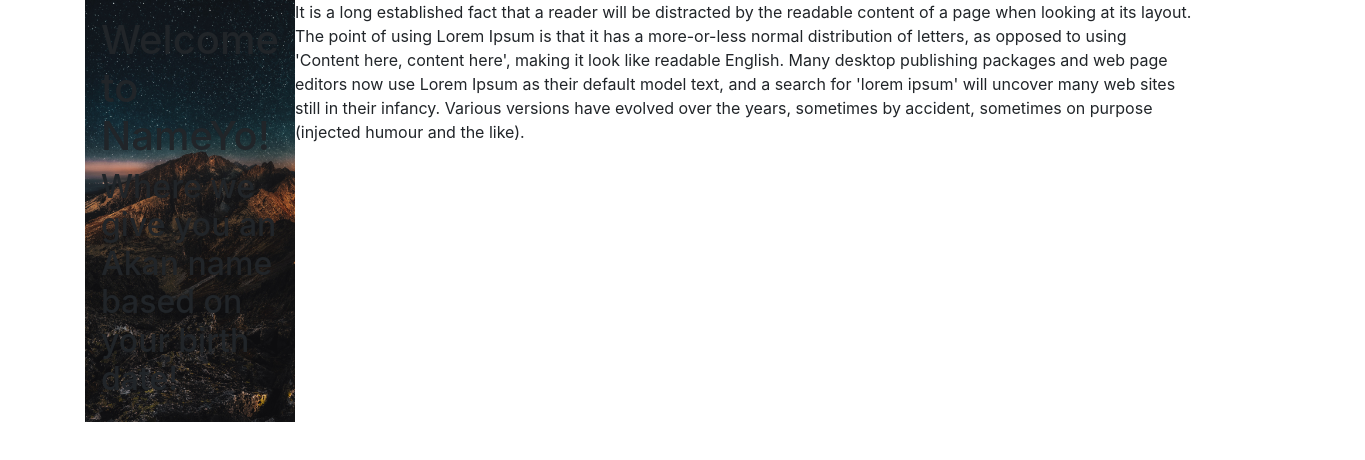
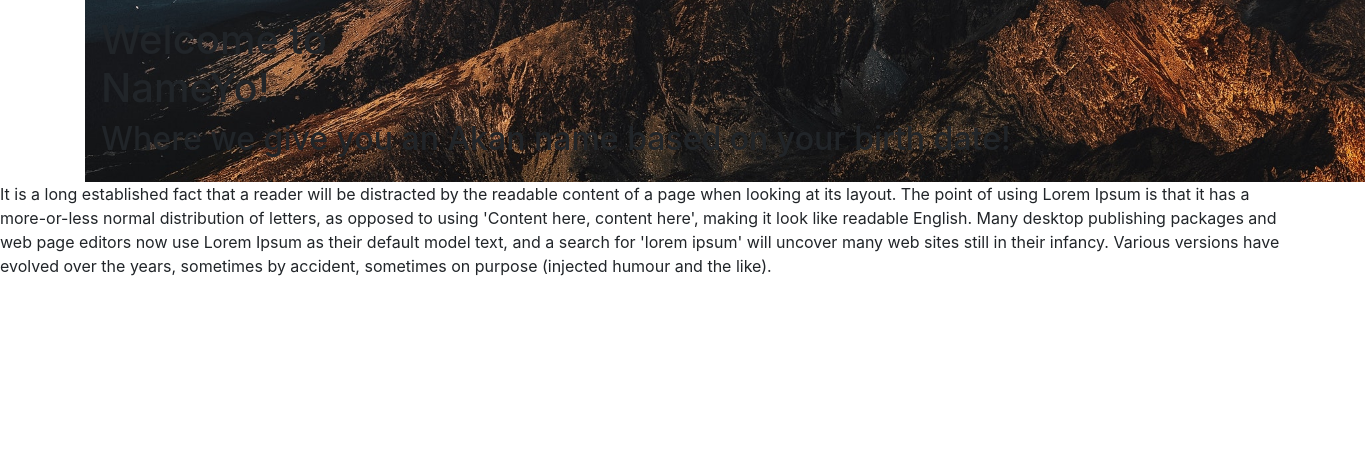
Before and after one commit to NyawiraMuturi/NameYo, a plain HTML site: page index.html in a window 1280 px wide. Shown: the whole page, 1365 px wide, since content can reach past the window. Drawn offline with nearby package versions, Linux system fonts and the light colour scheme.

Commit message:
changes made to rows and colunms

```diff
--- a/css/styles.css
+++ b/css/styles.css
@@ -1,9 +1,10 @@
 .container{
-  display: flex;
-}
-div {
-  display:flex;
-  flex-direction: column;
+  display: grid;
+  grid-template-columns: 1fr 2fr;
+  grid-template-areas: "header left-box"
+                        "right-box"
+  grid-template-rows: 100px 300px;
+  align-self: center;
 }
 .left-box {
   background-image: url(../images/mountain.jpg);
```
Also changed, not shown: index.html (+1 -0 lines).
